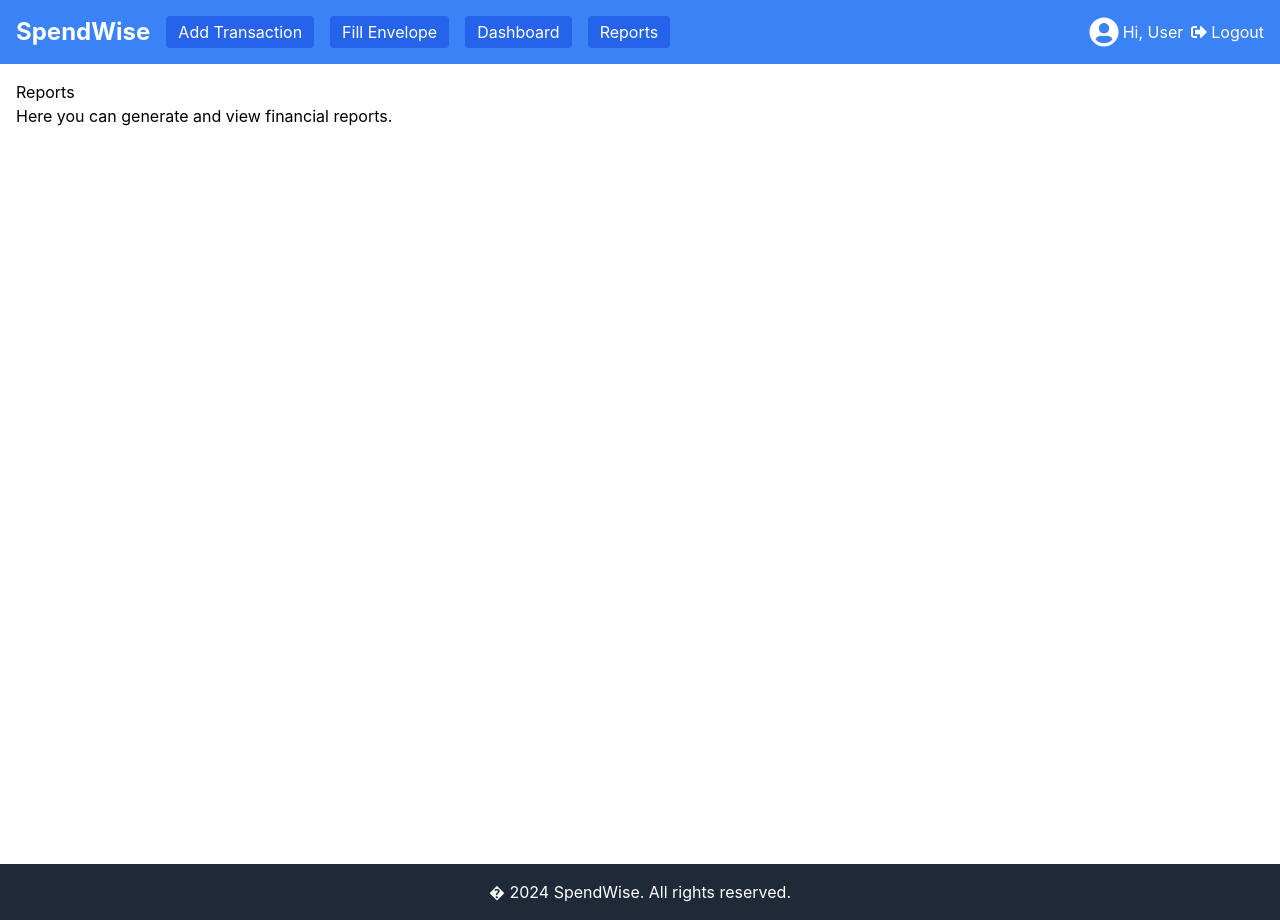
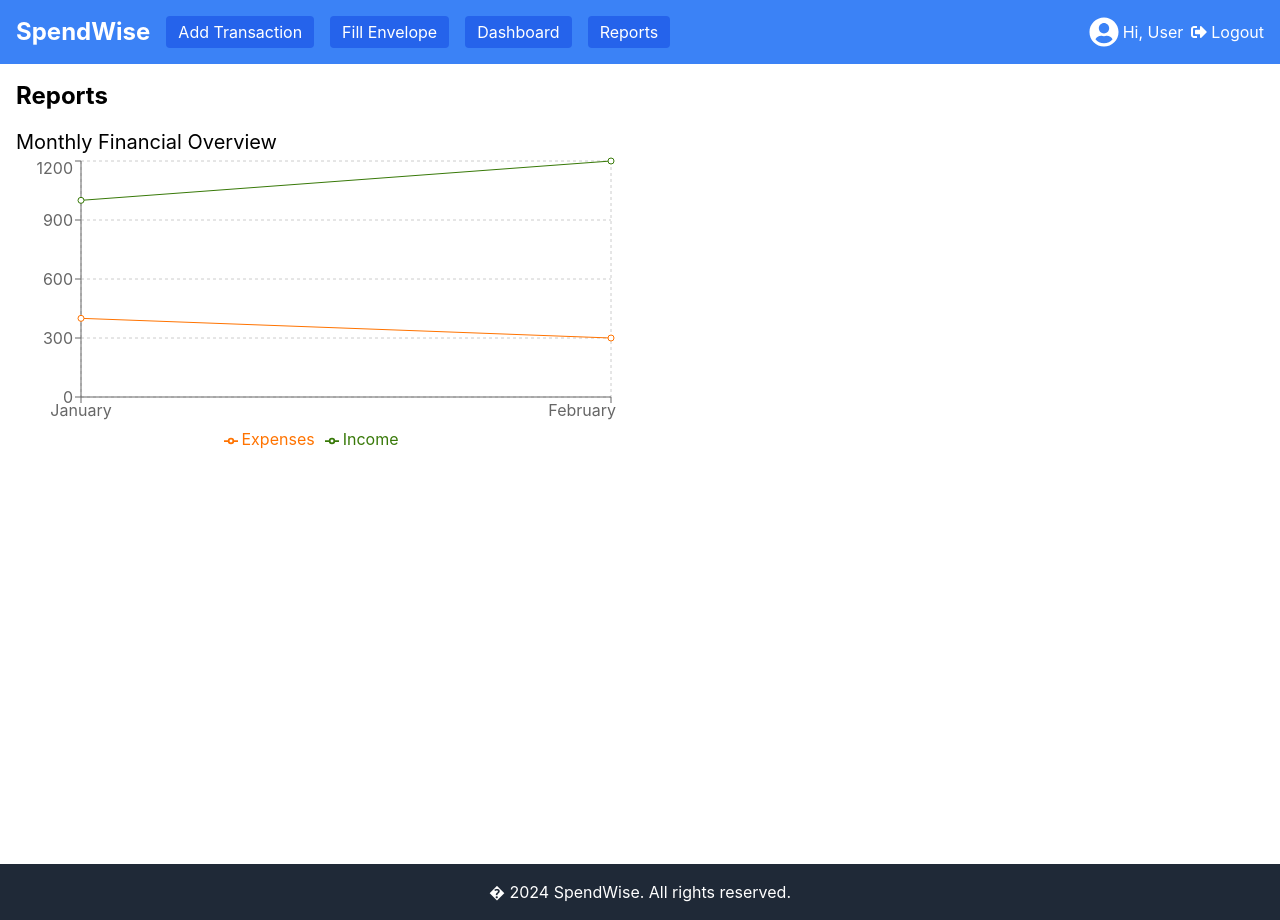
Before and after one commit to sunilpargi/spendwise, a React (Create React App) app: page /reports in a window 1280 px wide. Built offline with nearby package versions, Linux system fonts and the light colour scheme.

Commit message:
Created ReportsPage component and integrated it with App.js

```diff
--- a/package.json
+++ b/package.json
@@ -13,6 +13,7 @@
     "react-redux": "^9.1.1",
     "react-router-dom": "^6.22.3",
     "react-scripts": "5.0.1",
+    "recharts": "^2.12.5",
     "web-vitals": "^2.1.4"
   },
   "scripts": {
--- a/src/pages/ReportsPage.js
+++ b/src/pages/ReportsPage.js
@@ -1,10 +1,33 @@
 import React from 'react';
+import { LineChart, Line, XAxis, YAxis, CartesianGrid, Tooltip, Legend } from 'recharts';
 
 const ReportsPage = () => {
+    // Placeholder data for demonstration purposes
+    const data = [
+        { month: 'January', expenses: 400, income: 1000 },
+        { month: 'February', expenses: 300, income: 1200 },
+        // Add more data points as needed
+    ];
+
     return (
-        <div className="p-4">
-            <h1>Reports</h1>
-            <p>Here you can generate and view financial reports.</p>
+        <div className="reports-page p-4">
+            <h1 className="text-2xl font-bold">Reports</h1>
+
+            {/* Display LineChart for financial data */}
+            <div className="chart-container my-4">
+                <h2 className="text-xl">Monthly Financial Overview</h2>
+                <LineChart width={600} height={300} data={data}>
+                    <CartesianGrid strokeDasharray="3 3" />
+                    <XAxis dataKey="month" />
+                    <YAxis />
+                    <Tooltip />
+                    <Legend />
+                    <Line type="monotone" dataKey="expenses" stroke="#ff7300" name="Expenses" />
+                    <Line type="monotone" dataKey="income" stroke="#387908" name="Income" />
+                </LineChart>
+            </div>
+
+            {/* Add more charts and visualizations as needed */}
         </div>
     );
 };
```
Also changed, not shown: 1 other file (tests, documents, lock files or other folders).
